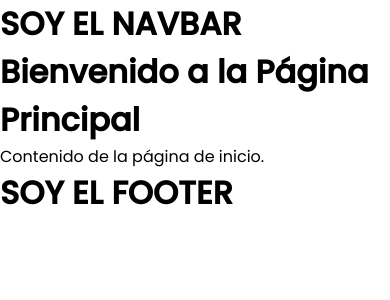
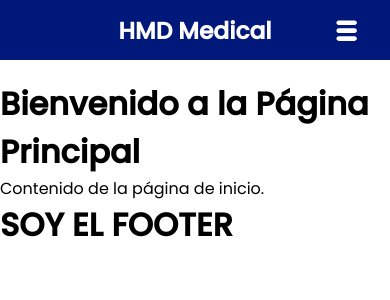
Before and after one commit to vickysaldiviawork/HMD-Medical-Website, a React (Vite) app: page / in a window 390 px wide. Shown: the top 300 px of the page. Built offline with nearby package versions, Linux system fonts and the light colour scheme.

Commit message:
NavBar Updated ✨

```diff
--- a/package.json
+++ b/package.json
@@ -12,6 +12,7 @@
   "dependencies": {
     "react": "^18.3.1",
     "react-dom": "^18.3.1",
+    "react-icons": "^5.4.0",
     "react-router-dom": "^7.0.2"
   },
   "devDependencies": {
--- a/src/Router.jsx
+++ b/src/Router.jsx
@@ -23,7 +23,7 @@ export const Router = createBrowserRouter([
         element: <Contact />,
     },
     {
-        path: "/Us",
+        path: "/us",
         element: <Us />,
     },
     ],
--- a/src/components/NavBar.jsx
+++ b/src/components/NavBar.jsx
@@ -1,9 +1,32 @@
+import "../global.css";
+import { TiThMenu } from "react-icons/ti";
+import { useState } from "react"; // Importar useState
+
 export const NavBar = () => {
+    const [menuOpen, setMenuOpen] = useState(false); // Estado para controlar la visibilidad del menú
+
+    const toggleMenu = () => {
+        setMenuOpen(!menuOpen); // Cambiar el estado al hacer clic
+    };
+
     return (
-        <div>
-            <h1>SOY EL NAVBAR</h1>
-        </div>
+        <header className='headerNavBar'>
+
+                <a href="/" className='logoNavBar'>HMD Medical</a>
+
+                <nav className={`navbarNavBar ${menuOpen ? 'open' : ''}`}>
+                    <a href="/">Inicio</a>
+                    <a href="/contact">Contacto</a>
+                    <a href="/us">Nosotros</a>
+                </nav>
+
+
+            {/* Icono de menú, que al hacer clic alterna el estado del menú */}
+            <div className="menuBurgerNavBar" onClick={toggleMenu}>
+                <TiThMenu />
+            </div>
+        </header>
     );
-}
+};
 
 export default NavBar;
--- a/src/global.css
+++ b/src/global.css
@@ -0,0 +1,126 @@
+.headerNavBar {
+    position: fixed;
+    top: 0;
+    left: 0;
+    width: 100%;
+    height: 60px;
+    padding-top: 10px;
+    padding-bottom: 10px;
+    padding-right: 80px;
+    padding-left: 80px;
+    background: transparent;
+    display: flex;
+    justify-content: space-between;
+    align-items: center;
+    z-index: 100;
+    background-color: rgb(0, 64, 150);
+    transition: background-color ease 0.3s;
+}
+
+.headerNavBar:hover {
+    background-color: rgb(0, 24, 121);
+}
+
+.logoNavBar {
+    font-size: 30px;
+    color: white;
+    font-weight: 700;
+    transition: font-size 0.3s ease;
+}
+
+.logoNavBar:hover {
+    font-size: 32px;
+}
+
+.navbarNavBar {
+    display: flex;
+    gap: 40px;
+}
+
+.navbarNavBar a {
+    position: relative;
+    font-size: 18px;
+    color: white;
+    font-weight: 500;
+    transition: font-size 0.3s ease;
+}
+
+.navbarNavBar a:hover {
+    background-color: rgba(0, 24, 121, 0.7); /* Fondo oscuro semi-transparente */
+    font-size: 19px;
+}
+
+.navbarNavBar a {
+    transition: background-color 0.3s ease, font-size 0.3s ease;
+}
+
+.navbarNavBar a::before {
+    content: ' ';
+    position: absolute;
+    top: 100%;
+    left: 0;
+    background: white;
+    width: 0;
+    height: 2px;
+    transition: width 0.3s ease;
+}
+
+.navbarNavBar a:hover::before {
+    width: 100%;
+}
+
+.menuBurgerNavBar {
+    padding-top: 10px;
+    font-size: 7vw; /* Usa un porcentaje de la anchura de la ventana para ajustar el tamaño */
+    color: white;
+    display: none;
+}
+
+/* RESPONSIVE */
+@media(max-width: 768px) {
+    .headerNavBar {
+        height: 60px;
+        padding: 10px;
+        padding-left: 30px;
+        padding-right: 30px;
+        justify-content: space-between; /* Distribuir los elementos a los extremos */
+
+    }
+
+    .logoNavBar {
+        font-size: 6vw; /* Usa un porcentaje de la anchura de la ventana para ajustar el tamaño */
+        position: absolute; /* Establecer el logo como absoluto */
+        left: 50%; /* Centrar horizontalmente */
+        transform: translateX(-50%); /* Ajustar el logo para que quede exactamente centrado */
+    }
+
+    .navbarNavBar {
+        display: none;
+        flex-direction: column;
+        position: absolute;
+        top: 60px;
+        left: 0;
+        width: 100%;
+        background-color: rgb(0, 64, 150);
+        padding: 20px;
+        gap: 10px;
+    }
+
+    .navbarNavBar.open {
+        display: flex; /* Mostrar los enlaces cuando se activa la clase 'open' */
+    }
+
+    .menuBurgerNavBar {
+        display: block;
+        position: absolute;
+        right: 30px; /* Colocar el icono burger a la derecha */
+    }
+
+    .navbarNavBar a::before {
+        display: none;
+    }
+
+    .navbarNavBar a:hover {
+        background-color: rgba(0, 24, 121, 0.7);
+    }
+}
--- a/src/index.css
+++ b/src/index.css
@@ -30,3 +30,14 @@
     font-weight: 500;
     font-style: italic;
 }
+
+a {
+    text-decoration: none;
+}
+
+main {
+    flex: 1; /* Permite que este contenedor crezca para ocupar el espacio disponible */
+    display: flex;
+    flex-direction: column;
+    margin-top: 80px;
+}
```
Also changed, not shown: 1 other file (tests, documents, lock files or other folders).
